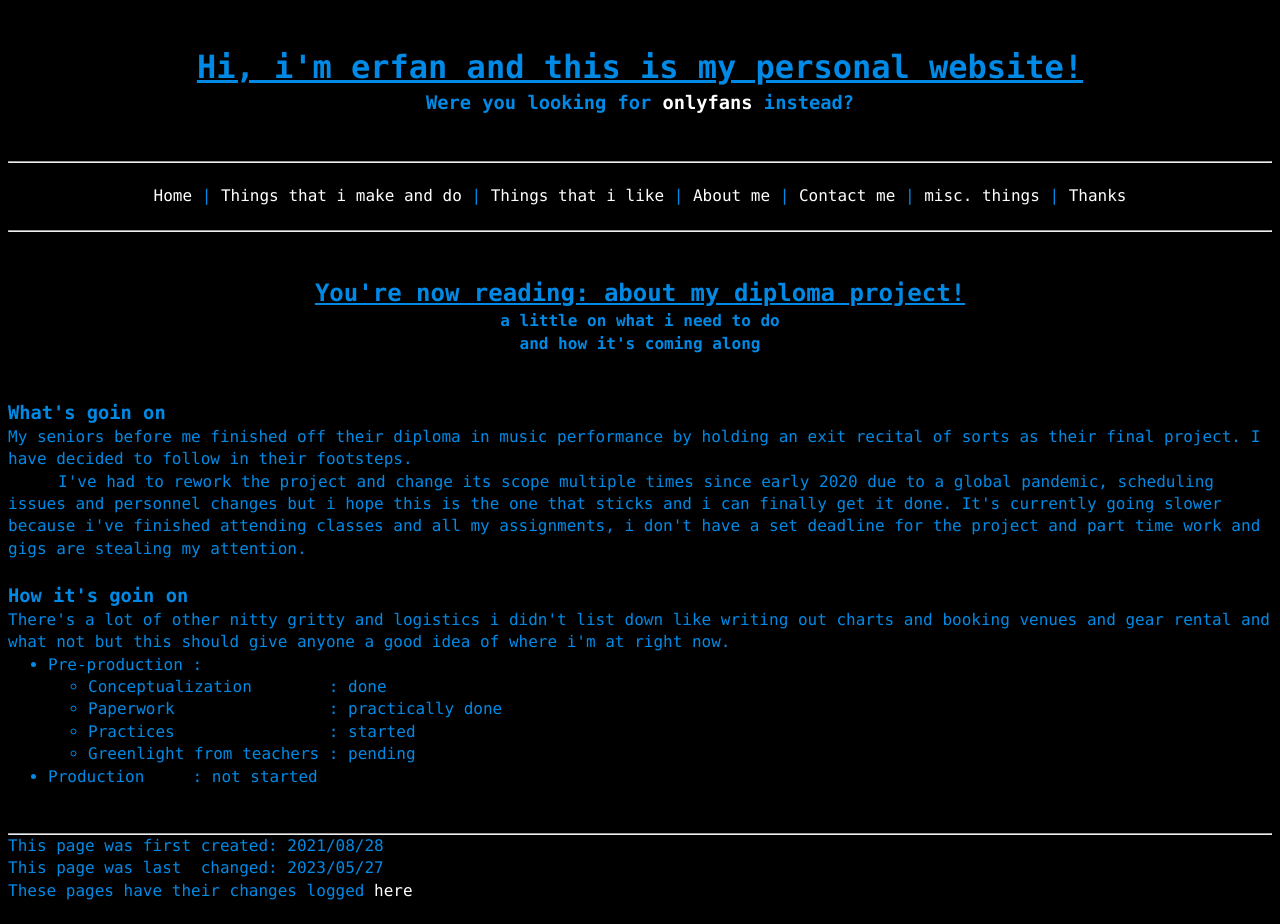
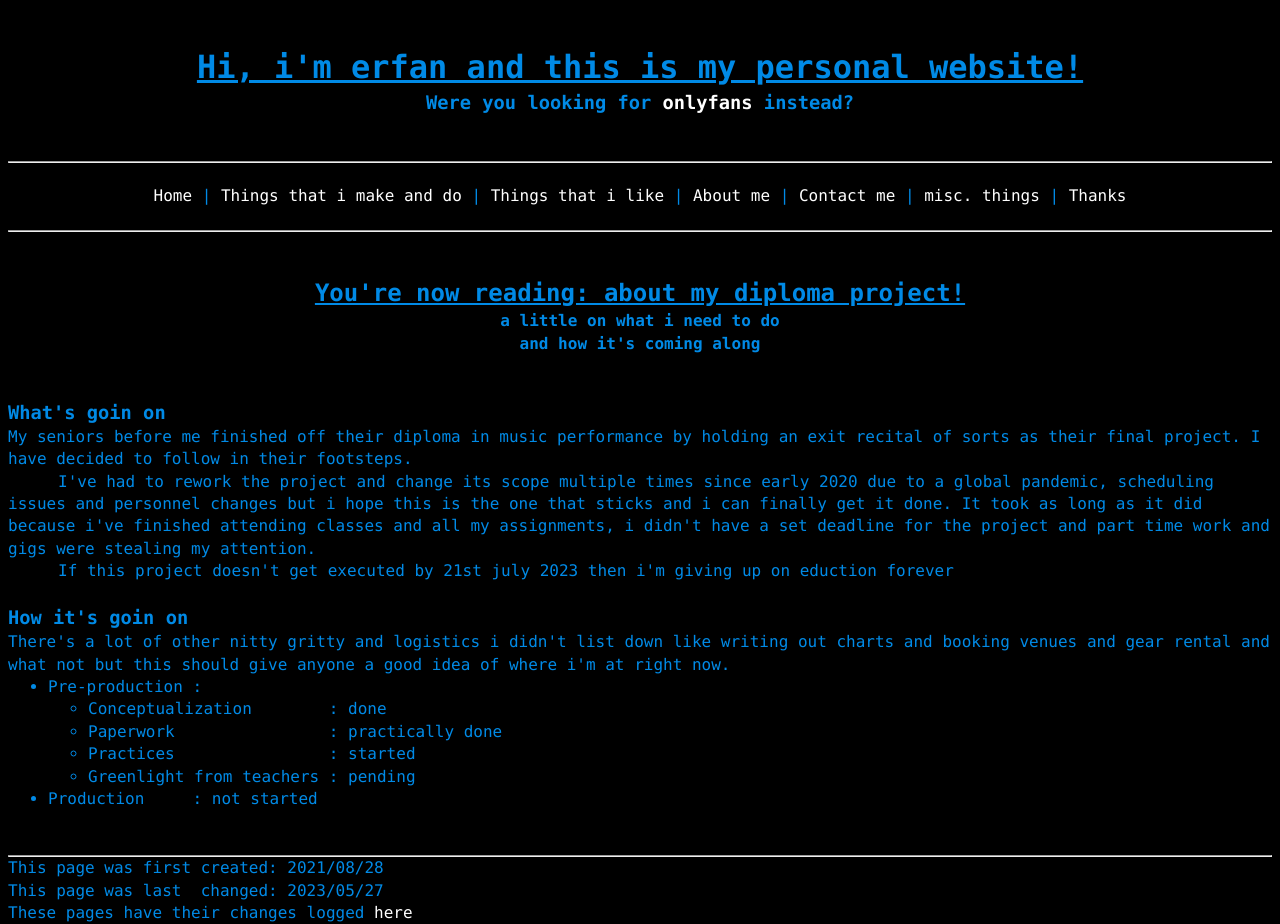
Before and after one commit to a-erfan-aa/a-erfan-aa.github.io, a Jekyll site: the page built from things-i-make/diploma.html, in a window 1280 px wide. Built offline with Jekyll 4.4.1, drawn with Linux system fonts in a browser that asks for light colours; before the commit the page ends 902 px from its top, so only the background shows below that.

Commit message:
Update diploma.html
edit and add some paragraphs to whats going on

```diff
--- a/things-i-make/diploma.html
+++ b/things-i-make/diploma.html
@@ -18,7 +18,8 @@ lastChanged: 2023/05/27
 <div>
 	<h3>What's goin on</h3>
 	<p>My seniors before me finished off their diploma in music performance by holding an exit recital of sorts as their final project. I have decided to follow in their footsteps.</p>
-    <p style="text-indent: 50px;">I've had to rework the project and change its scope multiple times since early 2020 due to a global pandemic, scheduling issues and personnel changes but i hope this is the one that sticks and i can finally get it done. It's currently going slower because i've finished attending classes and all my assignments, i don't have a set deadline for the project and part time work and gigs are stealing my attention.</p>
+    <p style="text-indent: 50px;">I've had to rework the project and change its scope multiple times since early 2020 due to a global pandemic, scheduling issues and personnel changes but i hope this is the one that sticks and i can finally get it done. It took as long as it did because i've finished attending classes and all my assignments, i didn't have a set deadline for the project and part time work and gigs were stealing my attention.</p>
+    <p style="text-indent: 50px;">If this project doesn't get executed by 21st july 2023 then i'm giving up on eduction forever</p>
 </div>
 
 <br>
```
